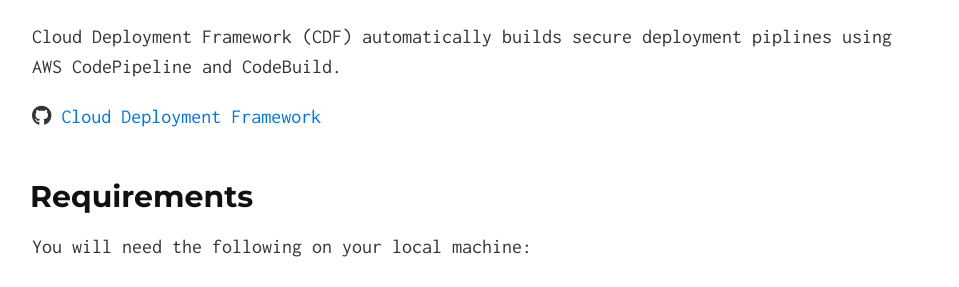
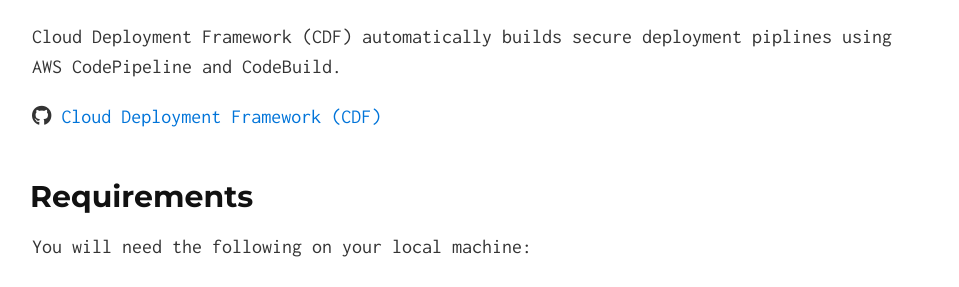
Before and after one commit to Ahmed-AG/cyberdojo-page, a Jekyll site: the page built from read/cloud-deployment-framework.md, in a window 1280 px wide and 900 px high. Shown: the part 439-726 px from the top of the window, without its empty margins (160-1119 px from the left). Built offline with Jekyll 4.4.1, drawn with Linux system fonts in a browser that asks for light colours.

Commit message:
Update CDF

```diff
--- a/read/cloud-deployment-framework.md
+++ b/read/cloud-deployment-framework.md
@@ -9,7 +9,7 @@
 ## Introduction
 Cloud Deployment Framework (CDF) automatically builds secure deployment piplines using AWS CodePipeline and CodeBuild.
 
-<i class="fab fa-github"></i> [Cloud Deployment Framework](https://github.com/Ahmed-AG/cdf){:target="_blank"}
+<i class="fab fa-github"></i> [Cloud Deployment Framework (CDF)](https://github.com/Ahmed-AG/cdf){:target="_blank"}
 
 
 ## Requirements
```
